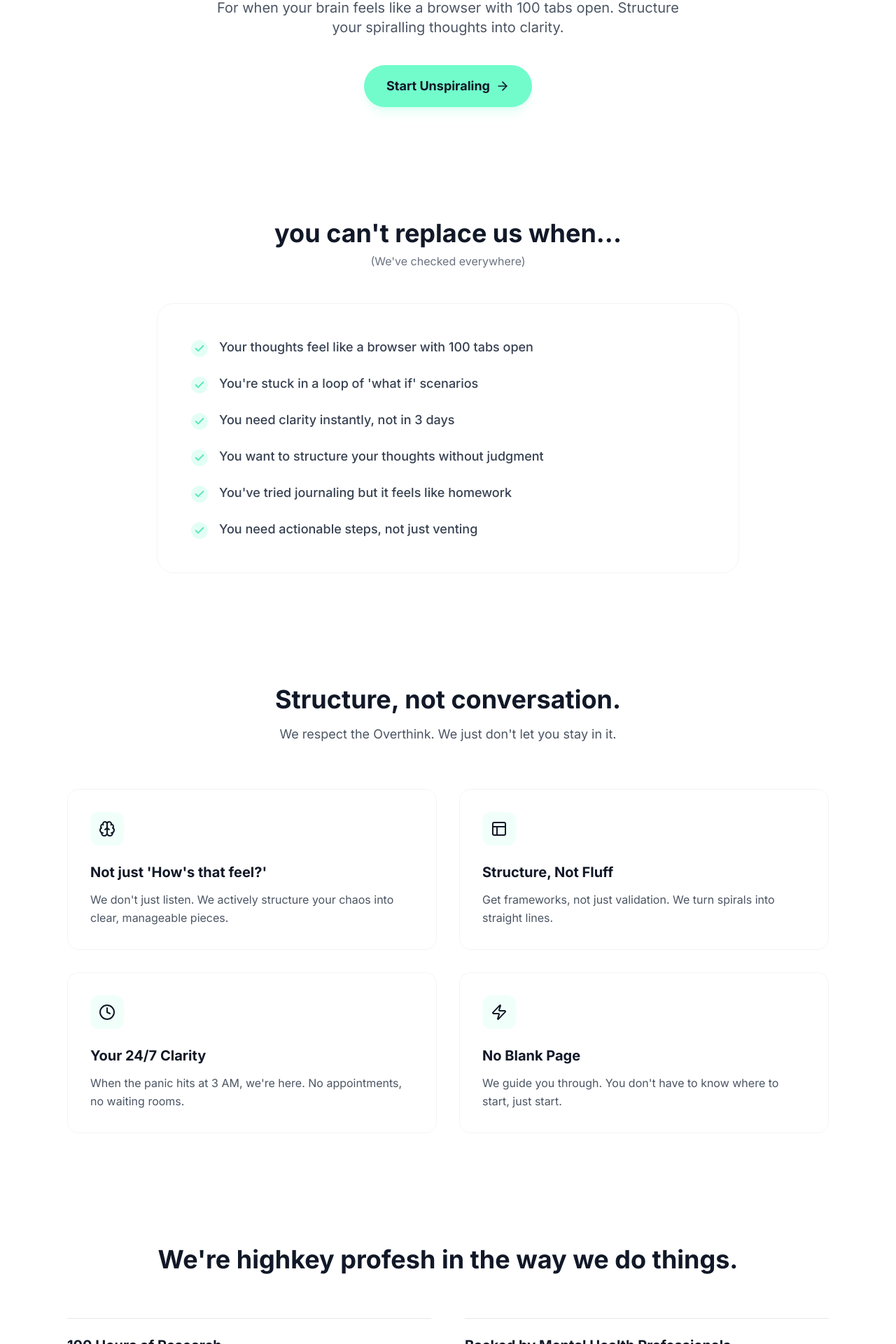
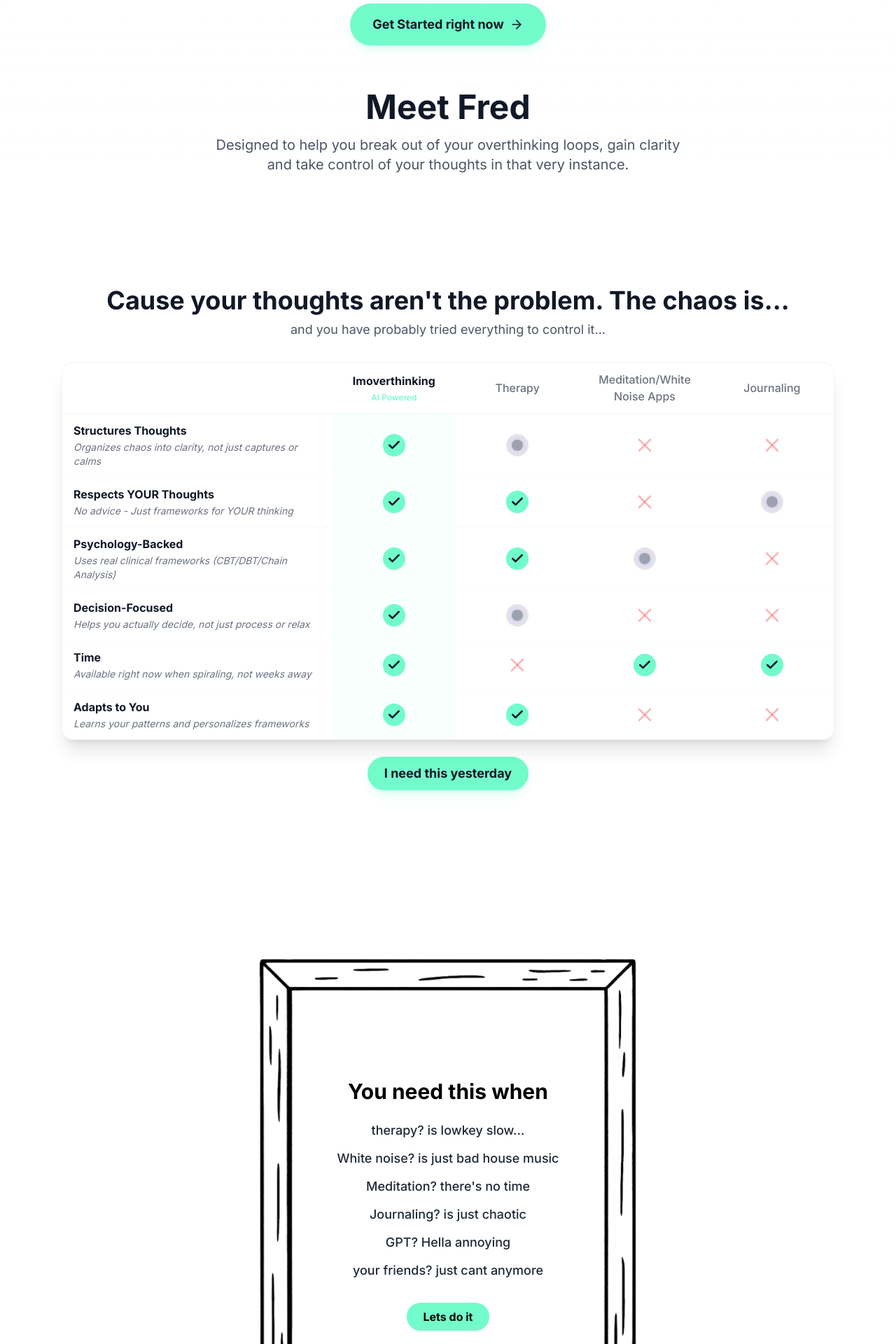
Before and after one commit to cto-thinking/website, a React (Vite) app: page / in a window 1280 px wide. Shown: the part 571-2491 px from the top of the page at 70% size. Built offline with nearby package versions, Linux system fonts and the light colour scheme.

Commit message:
refactor: Rename project to 'imoverthinking', restructure landing page content, and update comparison table.

```diff
--- a/index.html
+++ b/index.html
@@ -4,7 +4,7 @@
     <meta charset="UTF-8" />
     <link rel="icon" type="image/svg+xml" href="/vite.svg" />
     <meta name="viewport" content="width=device-width, initial-scale=1.0" />
-    <title>imoverthinkn</title>
+    <title>imoverthinking</title>
   </head>
   <body>
     <div id="root"></div>
--- a/package.json
+++ b/package.json
@@ -1,5 +1,5 @@
 {
-  "name": "imoverthinkn",
+  "name": "imoverthinking",
   "private": true,
   "version": "0.0.0",
   "type": "module",
--- a/src/App.tsx
+++ b/src/App.tsx
@@ -10,6 +10,7 @@ import ComparisonTable from './components/ComparisonTable'
 import FooterCTA from './components/FooterCTA'
 import ChatInterface from './components/ChatInterface'
 import InteractiveBackground from './components/InteractiveBackground'
+import FrameSection from './components/FrameSection'
 
 function App() {
   const [view, setView] = useState<'landing' | 'chat'>('landing')
@@ -26,7 +27,7 @@ function App() {
         <div className="max-w-7xl mx-auto px-4 sm:px-6 lg:px-8">
           <div className="flex justify-between items-center h-16">
             <div className="flex-shrink-0 flex items-center">
-              <span className="text-xl font-bold text-gray-900 dark:text-white">IMOVERTHINKN</span>
+              <span className="text-xl font-bold text-gray-900 dark:text-white">IMOVERTHINKING</span>
             </div>
             <div>
               <button
@@ -42,19 +43,20 @@ function App() {
 
       <main className="relative z-10">
         <Hero onGetStarted={() => setView('chat')} />
-        <UseCases />
-        <StructureFeatures />
+        <ComparisonTable />
+        <FrameSection />
+        {/* <UseCases />
+        <StructureFeatures /> */}
         <ProfeshFeatures />
-        <Technology />
-        <About />
-        <ComparisonTable />
+        {/* <Technology /> */}
+        {/* <About /> */}
         <FooterCTA onGetStarted={() => setView('chat')} />
       </main>
 
       <footer className="bg-black py-8 border-t border-gray-800 relative z-10">
         <div className="max-w-7xl mx-auto px-4 sm:px-6 lg:px-8 text-center text-gray-500">
-          <p className="font-bold text-white mb-2">IMOVERTHINKN</p>
-          <p>© {new Date().getFullYear()} IMOVERTHINKN. All rights reserved.</p>
+          <p className="font-bold text-white mb-2">IMOVERTHINKING</p>
+          <p>© {new Date().getFullYear()} IMOVERTHINKING. All rights reserved.</p>
         </div>
       </footer>
     </div>
--- a/src/components/ChatInterface.tsx
+++ b/src/components/ChatInterface.tsx
@@ -98,7 +98,7 @@ export default function ChatInterface({ onBack }: ChatInterfaceProps) {
                             </button>
                             <div>
                                 <h1 className="text-xl font-semibold text-gray-900 dark:text-white">
-                                    IMOVERTHINKN
+                                    IMOVERTHINKING
                                 </h1>
                                 <p className="text-sm text-gray-500 dark:text-gray-400 mt-1">
                                     Structure your spiral. Decide with clarity.
@@ -186,7 +186,7 @@ export default function ChatInterface({ onBack }: ChatInterfaceProps) {
                     {messages.length === 0 ? (
                         <div className="flex flex-col items-center justify-center h-full text-center py-20">
                             <h2 className="text-3xl font-bold text-gray-900 dark:text-white mb-4">
-                                Welcome to IMOVERTHINKN
+                                Welcome to IMOVERTHINKING
                             </h2>
                             <p className="text-lg text-gray-600 dark:text-gray-400 max-w-2xl mb-8">
                                 Psychologically-backed AI that structures your spiralling thoughts into decisions—honoring your depth while breaking through paralysis.
--- a/src/components/ComparisonTable.tsx
+++ b/src/components/ComparisonTable.tsx
@@ -4,99 +4,114 @@ import { motion } from 'framer-motion';
 export default function ComparisonTable() {
     const features = [
         {
-            name: "Structures chaotic thoughts",
-            us: true,
-            others: [false, false, true] // Therapy, Journaling, Friends
+            name: "Structures Thoughts",
+            description: "Organizes chaos into clarity, not just captures or calms",
+            us: "check",
+            others: ["neutral", "cross", "cross"] // Therapy, Meditation, Journaling
         },
         {
-            name: "Available 24/7 instantly",
-            us: true,
-            others: [false, true, false]
+            name: "Respects YOUR Thoughts",
+            description: "No advice - Just frameworks for YOUR thinking",
+            us: "check",
+            others: ["check", "cross", "neutral"]
         },
         {
-            name: "Action-oriented output",
-            us: true,
-            others: [true, false, false]
+            name: "Psychology-Backed",
+            description: "Uses real clinical frameworks (CBT/DBT/Chain Analysis)",
+            us: "check",
+            others: ["check", "neutral", "cross"]
         },
         {
-            name: "Zero judgment",
-            us: true,
-            others: [true, true, false]
+            name: "Decision-Focused",
+            description: "Helps you actually decide, not just process or relax",
+            us: "check",
+            others: ["neutral", "cross", "cross"]
         },
         {
-            name: "Cost effective",
-            us: true,
-            others: [false, true, true]
+            name: "Time",
+            description: "Available right now when spiraling, not weeks away",
+            us: "check",
+            others: ["cross", "check", "check"]
+        },
+        {
+            name: "Adapts to You",
+            description: "Learns your patterns and personalizes frameworks",
+            us: "check",
+            others: ["check", "cross", "cross"]
         }
     ];
 
+    const renderStatus = (status: string) => {
+        if (status === "check") {
+            return (
+                <div className="w-6 h-6 md:w-8 md:h-8 rounded-full bg-accent flex items-center justify-center shadow-sm mx-auto">
+                    <Check className="w-4 h-4 md:w-5 md:h-5 text-gray-900" strokeWidth={3} />
+                </div>
+            );
+        } else if (status === "neutral") {
+            return (
+                <div className="w-6 h-6 md:w-8 md:h-8 rounded-full bg-gray-200 dark:bg-purple-900/50 flex items-center justify-center mx-auto">
+                    <div className="w-3 h-3 md:w-4 md:h-4 rounded-full bg-gray-400 dark:bg-purple-400 shadow-[0_0_10px_rgba(192,132,252,0.5)]" />
+                </div>
+            );
+        } else {
+            return (
+                <X className="w-6 h-6 md:w-8 md:h-8 text-red-400/50 mx-auto" />
+            );
+        }
+    };
+
     return (
-        <section className="py-20 relative">
-            <div className="max-w-5xl mx-auto px-4 sm:px-6 lg:px-8">
-                <div className="text-center mb-16">
-                    <h2 className="text-3xl md:text-4xl font-bold text-gray-900 dark:text-white mb-4">
-                        Your thoughts aren't the problem. The chaos is...
+        <section className="py-4 md:py-8 relative min-h-screen flex flex-col justify-center">
+            <div className="max-w-6xl mx-auto px-2 sm:px-4 lg:px-6 w-full">
+                <div className="text-center mb-4 md:mb-8">
+                    <h2 className="text-2xl md:text-4xl font-bold text-gray-900 dark:text-white mb-2">
+                        Cause your thoughts aren't the problem. The chaos is...
                     </h2>
-                    <p className="text-lg text-gray-600 dark:text-gray-400">
+                    <p className="text-base md:text-lg text-gray-600 dark:text-gray-400">
                         and you have probably tried everything to control it...
                     </p>
                 </div>
 
                 <motion.div
-                    initial={{ opacity: 0, y: 40 }}
+                    initial={{ opacity: 0, y: 20 }}
                     whileInView={{ opacity: 1, y: 0 }}
                     viewport={{ once: true }}
-                    transition={{ duration: 0.8 }}
-                    className="bg-white/50 dark:bg-gray-800/50 backdrop-blur-sm rounded-3xl shadow-xl overflow-hidden border border-gray-100 dark:border-gray-700"
+                    transition={{ duration: 0.6 }}
+                    className="bg-white/50 dark:bg-gray-800/50 backdrop-blur-sm rounded-2xl shadow-xl overflow-hidden border border-gray-100 dark:border-gray-700"
                 >
                     <div className="overflow-x-auto">
-                        <table className="w-full min-w-[800px]">
+                        <table className="w-full min-w-[700px]">
                             <thead>
                                 <tr className="border-b border-gray-100 dark:border-gray-700">
-                                    <th className="py-6 px-6 text-left w-1/3">
-                                        <span className="text-xl font-serif italic text-gray-400">How we compare</span>
+                                    <th className="py-3 px-4 text-left w-[35%]">
                                     </th>
-                                    <th className="py-6 px-4 text-center w-1/6">
+                                    <th className="py-3 px-2 text-center w-[16%]">
                                         <div className="flex flex-col items-center">
-                                            <span className="font-bold text-gray-900 dark:text-white">IMOVERTHINKN</span>
+                                            <span className="font-bold text-gray-900 dark:text-white text-sm md:text-base">Imoverthinking</span>
                                             <span className="text-xs text-accent mt-1 font-medium">AI Powered</span>
                                         </div>
                                     </th>
-                                    <th className="py-6 px-4 text-center w-1/6 text-gray-500 dark:text-gray-400 font-medium">Therapy</th>
-                                    <th className="py-6 px-4 text-center w-1/6 text-gray-500 dark:text-gray-400 font-medium">Journaling</th>
-                                    <th className="py-6 px-4 text-center w-1/6 text-gray-500 dark:text-gray-400 font-medium">Friends</th>
+                                    <th className="py-3 px-2 text-center w-[16%] text-gray-500 dark:text-gray-400 font-medium text-sm md:text-base">Therapy</th>
+                                    <th className="py-3 px-2 text-center w-[17%] text-gray-500 dark:text-gray-400 font-medium text-sm md:text-base">Meditation/White Noise Apps</th>
+                                    <th className="py-3 px-2 text-center w-[16%] text-gray-500 dark:text-gray-400 font-medium text-sm md:text-base">Journaling</th>
                                 </tr>
                             </thead>
                             <tbody>
                                 {features.map((feature, idx) => (
                                     <tr key={idx} className={idx !== features.length - 1 ? "border-b border-gray-50 dark:border-gray-700/50" : ""}>
-                                        <td className="py-6 px-6 text-left">
-                                            <span className="font-medium text-gray-900 dark:text-gray-200">{feature.name}</span>
-                                        </td>
-                                        <td className="py-6 px-4 text-center bg-accent/5 dark:bg-accent/10">
-                                            <div className="flex justify-center">
-                                                {feature.us ? (
-                                                    <div className="w-8 h-8 rounded-full bg-accent flex items-center justify-center shadow-sm">
-                                                        <Check className="w-5 h-5 text-gray-900" strokeWidth={3} />
-                                                    </div>
-                                                ) : (
-                                                    <X className="w-6 h-6 text-gray-300" />
-                                                )}
+                                        <td className="py-2 md:py-3 px-4 text-left">
+                                            <div className="flex flex-col">
+                                                <span className="font-bold text-gray-900 dark:text-gray-200 text-sm md:text-base">{feature.name}</span>
+                                                <span className="text-xs md:text-sm text-gray-500 dark:text-gray-400 italic mt-0.5">{feature.description}</span>
                                             </div>
                                         </td>
+                                        <td className="py-2 md:py-3 px-2 text-center bg-accent/5 dark:bg-accent/10">
+                                            {renderStatus(feature.us)}
+                                        </td>
                                         {feature.others.map((val, i) => (
-                                            <td key={i} className="py-6 px-4 text-center">
-                                                <div className="flex justify-center">
-                                                    {val ? (
-                                                        <div className="w-6 h-6 rounded-full bg-gray-200 dark:bg-gray-700 flex items-center justify-center">
-                                                            <Check className="w-3 h-3 text-gray-600 dark:text-gray-300" />
-                                                        </div>
-                                                    ) : (
-                                                        <div className="w-6 h-6 rounded-full border border-gray-200 dark:border-gray-700 flex items-center justify-center">
-                                                            <X className="w-3 h-3 text-gray-300 dark:text-gray-600" />
-                                                        </div>
-                                                    )}
-                                                </div>
+                                            <td key={i} className="py-2 md:py-3 px-2 text-center">
+                                                {renderStatus(val)}
                                             </td>
                                         ))}
                                     </tr>
@@ -106,11 +121,11 @@ export default function ComparisonTable() {
                     </div>
                 </motion.div>
 
-                <div className="mt-12 text-center">
+                <div className="mt-6 text-center">
                     <motion.button
                         whileHover={{ scale: 1.05 }}
                         whileTap={{ scale: 0.95 }}
-                        className="px-8 py-3 rounded-full bg-accent text-gray-900 font-bold text-lg hover:bg-accent-hover transition-colors shadow-lg shadow-accent/20"
+                        className="px-6 py-2.5 rounded-full bg-accent text-gray-900 font-bold text-base md:text-lg hover:bg-accent-hover transition-colors shadow-lg shadow-accent/20"
                     >
                         I need this yesterday
                     </motion.button>
--- /dev/null
+++ b/src/components/FrameSection.tsx
@@ -0,0 +1,45 @@
+import React from 'react';
+import frameImg from '../assets/frame.png';
+import { motion } from 'framer-motion';
+
+const FrameSection: React.FC = () => {
+    return (
+        <section className="relative w-full flex justify-center items-center py-12 px-4 sm:px-6 lg:px-8">
+            <div className="relative w-full max-w-2xl">
+                {/* Frame Image */}
+                <img
+                    src={frameImg}
+                    alt="Frame"
+                    className="w-full h-auto select-none pointer-events-none"
+                />
+
+                {/* Content Overlay */}
+                <div className="absolute inset-0 flex flex-col items-center justify-center text-center p-[15%] sm:p-[12%]">
+                    <h2 className="text-xl sm:text-2xl md:text-3xl font-bold text-black mb-4 sm:mb-6">
+                        You need this when
+                    </h2>
+
+                    <div className="space-y-2 sm:space-y-3 text-sm sm:text-base md:text-lg text-gray-800 font-medium leading-tight">
+                        <p>therapy? is lowkey slow...</p>
+                        <p>White noise? is just bad house music</p>
+                        <p>Meditation? there's no time</p>
+                        <p>Journaling? is just chaotic</p>
+                        <p>GPT? Hella annoying</p>
+                        <p>your friends? just cant anymore</p>
+                    </div>
+
+                    <motion.button
+                        whileHover={{ scale: 1.05 }}
+                        whileTap={{ scale: 0.95 }}
+                        className="mt-6 sm:mt-8 px-6 py-2 bg-[#72FCCB] text-black font-bold rounded-full hover:opacity-90 transition-opacity text-sm sm:text-base shadow-sm"
+                    >
+                        Lets do it
+                    </motion.button>
+
+                </div>
+            </div>
+        </section>
+    );
+};
+
+export default FrameSection;
--- a/src/components/Hero.tsx
+++ b/src/components/Hero.tsx
@@ -20,7 +20,7 @@ export default function Hero({ onGetStarted }: HeroProps) {
                     transition={{ duration: 0.6 }}
                 >
                     <h1 className="text-4xl md:text-6xl font-bold text-gray-900 dark:text-white mb-6 tracking-tight">
-                        Untangle your thought spirals. For real this time.
+                        Overthinking right now?
                     </h1>
 
                     <div className="my-12 grid grid-cols-2 place-items-center gap-4 px-4 md:flex md:justify-center md:items-center md:gap-8">
@@ -34,7 +34,7 @@ export default function Hero({ onGetStarted }: HeroProps) {
                         We get it.
                     </h2>
                     <p className="text-xl text-gray-600 dark:text-gray-400 mb-10 max-w-2xl mx-auto">
-                        For when your brain feels like a browser with 100 tabs open. Structure your spiralling thoughts into clarity.
+                        Structure your spiralling thoughts into clarity.
                     </p>
 
                     <motion.button
@@ -43,10 +43,18 @@ export default function Hero({ onGetStarted }: HeroProps) {
                         onClick={onGetStarted}
                         className="inline-flex items-center px-8 py-4 text-lg font-bold text-gray-900 bg-accent rounded-full hover:bg-accent-hover transition-colors shadow-lg shadow-accent/20"
                     >
-                        Start Unspiraling
+                        Get Started right now
                         <ArrowRight className="ml-2 w-5 h-5" />
                     </motion.button>
                 </motion.div>
+
+                <h2 className="text-3xl md:text-5xl font-bold text-gray-900 dark:text-white mt-16 mb-4">
+                    Meet Fred
+                </h2>
+
+                <p className="text-xl text-gray-600 dark:text-gray-400 mb-10 max-w-2xl mx-auto">
+                    Designed to help you break out of your overthinking loops, gain clarity and take control of your thoughts in that very instance.
+                </p>
             </div>
 
             {/* Background decorative elements - Removed as per user request for pure white background */}
```
Also changed, not shown: src/components/ProfeshFeatures.tsx (+8 -0 lines), src/assets/frame.png (added), 1 other file (tests, documents, lock files or other folders).
